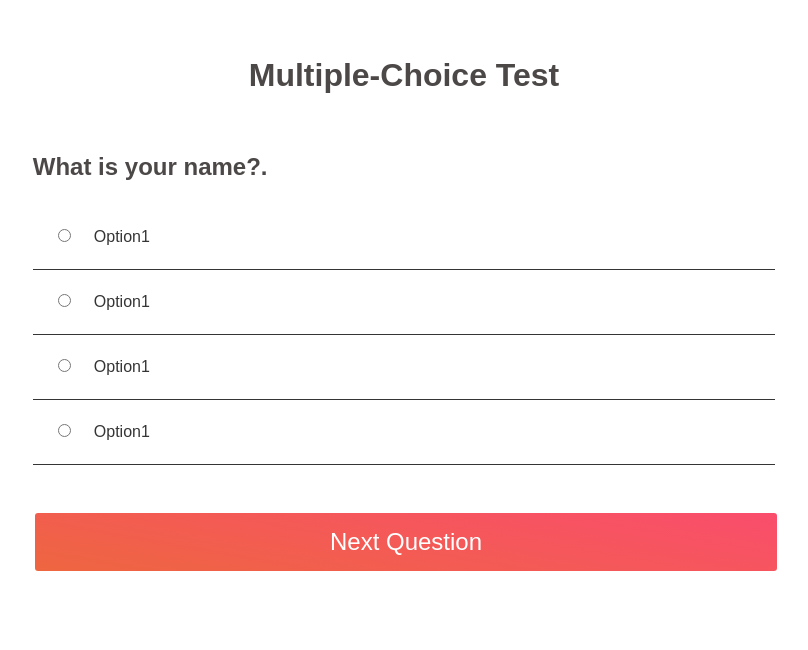
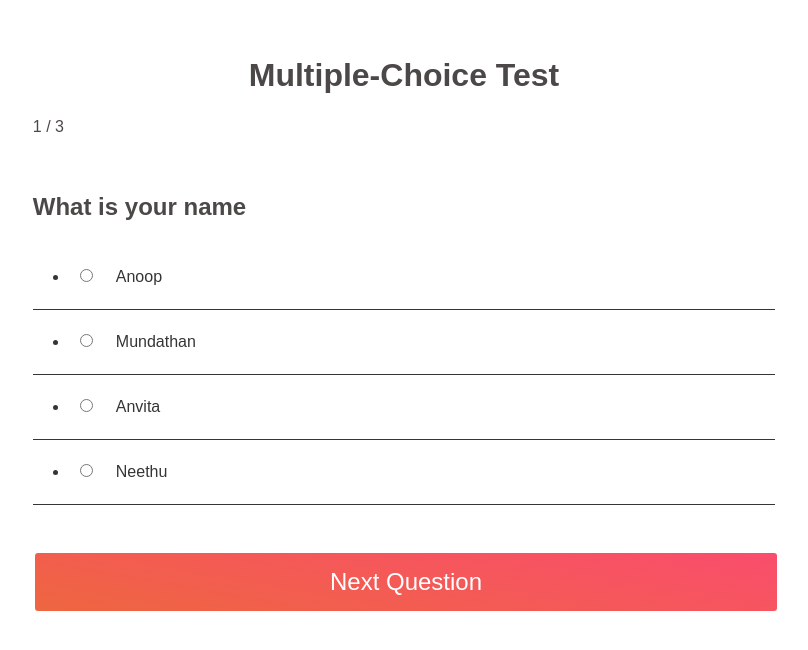
Before and after one commit to anoopmundathan/multiple-choice, a React (Create React App) app: page / in a window 1280 px wide. Shown: the top 650 px of the page, without its empty margins (236-1044 px from the left). Built offline with nearby package versions, Linux system fonts and the light colour scheme.

Commit message:
State implementation

```diff
--- a/src/App.js
+++ b/src/App.js
@@ -9,7 +9,7 @@ class App extends Component {
     return (
       <div className="container">
         <Header name="Multiple-Choice Test" />
-        <Detail />
+        <Detail questions={questions}/>
       </div>
     );
   }
@@ -41,15 +41,15 @@ const questions = [
     text: 'What is your wife name',
     choices: [
       {
-        text: 'Anoop',
+        text: 'ABC',
         answer: false
       },
       {
-        text: 'Mundathan',
+        text: 'BCD',
         answer: false
       },
       {
-        text: 'Anvita',
+        text: 'WWF',
         answer: false
       },
       {
@@ -59,24 +59,24 @@ const questions = [
     ]
   },
   {
-    text: 'Where are you living?.',
+    text: 'Where are you living',
     choices: [
       {
-        text: 'Anoop',
+        text: 'London',
         answer: false
       },
       {
-        text: 'Mundathan',
+        text: 'Paris',
         answer: false
       },
       {
-        text: 'Anvita',
+        text: 'Newyork',
         answer: false
       },
       {
-        text: 'Neethu',
+        text: 'Sydney',
         answer: true
-      }
+      },
     ]
   }
 ]
--- a/src/components/Detail.js
+++ b/src/components/Detail.js
@@ -1,15 +1,58 @@
-import React from 'react'
+import React, { Component } from 'react'
 
 import Question from './Question'
 import NextButton from './NextButton'
 
-const Detail = () => {
-  return(
-    <div className="detail">
-      <Question />
-      <NextButton />
-    </div>
-  )
+class Detail extends Component {
+  state = {
+    question: "",
+    choices: [],
+    index: 0,
+    complete: false
+  }
+
+  componentDidMount() {
+    const { questions } = this.props
+    const { index } = this.state
+
+    this.setState({
+      question: questions[index].text,
+      choices: questions[index].choices
+    })
+
+  }
+
+  onNextClick = () => {
+    // Increment to next question
+    const { questions } = this.props
+
+    let index = this.state.index + 1
+
+    if (index < questions.length) {
+      this.setState({
+        question: questions[index].text,
+        choices: questions[index].choices,
+        index: index
+      })
+    } else {
+      this.setState({ complete: true })
+    }
+  }
+
+  render() {
+    const { question, choices, index, complete } = this.state
+    const { questions } = this.props
+    return(
+      <div className="detail">
+        <p>{index + 1} / {questions.length}</p>
+        {complete && <p>Completed</p> }
+        {!complete && (
+          <Question question={question} choices={choices}/>
+        )}
+        <NextButton onNextClick={this.onNextClick.bind(this)}/>
+      </div>
+    )
+  }
 }
 
 export default Detail
--- a/src/components/NextButton.js
+++ b/src/components/NextButton.js
@@ -1,12 +1,13 @@
 import React from 'react'
 
-const NextButton = () => {
+const NextButton = (props) => {
   return(
     <div className="next-button-container">
       <input
         className="next-button"
         type="button"
-        value="Next Question"/>
+        value="Next Question"
+        onClick={props.onNextClick} />
     </div>
   )
 }
--- a/src/components/Question.js
+++ b/src/components/Question.js
@@ -1,43 +1,33 @@
-import React from 'react'
+import React, { Component } from 'react'
 
-const QuestionText = () => <h2>What is your name?.</h2>
+const QuestionText = (props) => <h2>{props.text}</h2>
 
-const Choices = () => {
+const Choices = (props) => {
+  const optionList = props.choices.map((choice, index) => {
+    return(
+      <li key={index}>
+        <input type="radio" id={index}
+        name="choice" value={choice.text} />
+        <label for={index}>{choice.text}</label>
+      </li>
+    )
+  })
   return(
-    <div className="choices">
-      <ul>
-        <li>
-          <input type="radio" id="choice1"
-          name="choice" value="Option1" />
-          <label for="choice1">Option1</label>
-        </li>
-        <li>
-          <input type="radio" id="choice1"
-          name="choice" value="Option1" />
-          <label for="choice1">Option1</label>
-        </li>
-        <li>
-          <input type="radio" id="choice1"
-          name="choice" value="Option1" />
-          <label for="choice1">Option1</label>
-        </li>
-        <li>
-          <input type="radio" id="choice1"
-          name="choice" value="Option1" />
-          <label for="choice1">Option1</label>
-        </li>
-      </ul>
-    </div>
+    <ui>
+      {optionList}
+    </ui>
   )
 }
-
-const Question = () => {
-  return(
-    <div className="question">
-      <QuestionText />
-      <Choices />
-    </div>
-  )
+class Question extends Component {
+  render() {
+    const { question, choices } = this.props
+    return(
+      <div className="question">
+        <QuestionText text={question}/>
+        <Choices choices={choices}/>
+      </div>
+    )
+  }
 }
 
 export default Question
```
